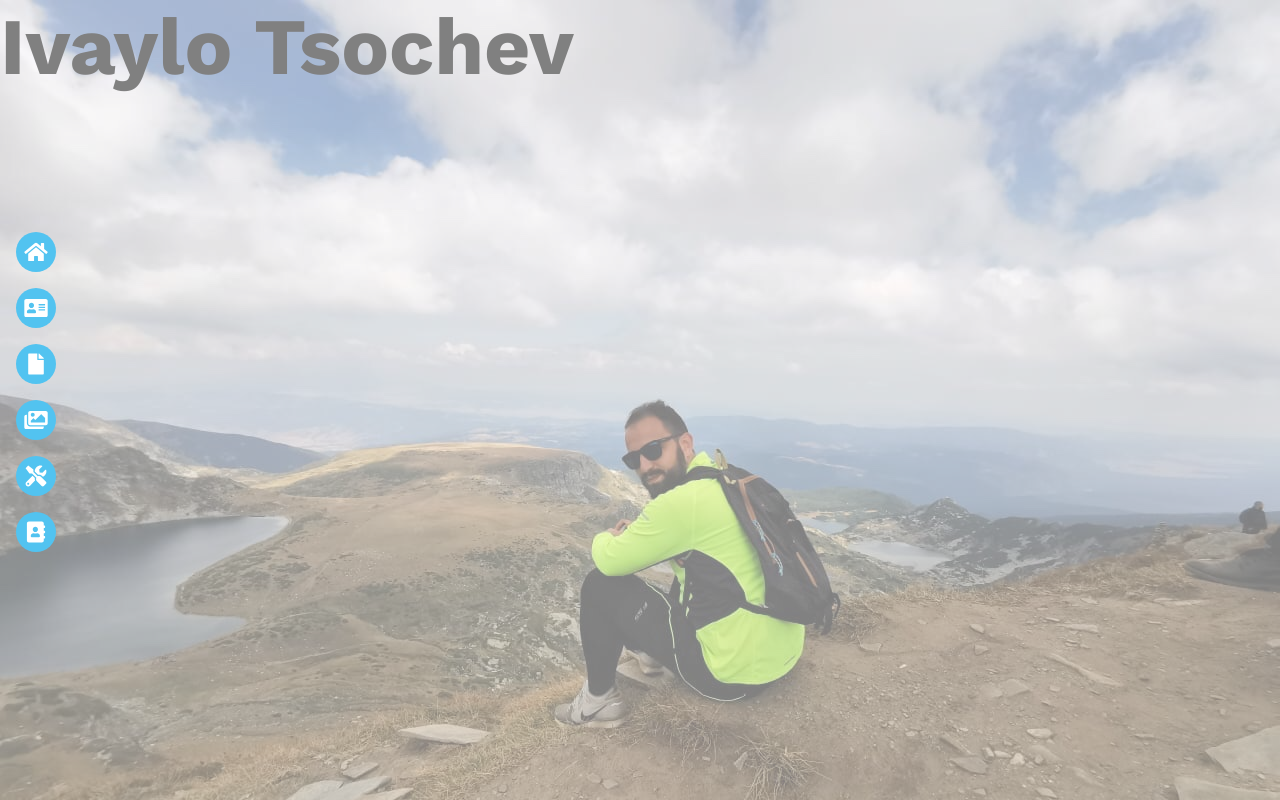
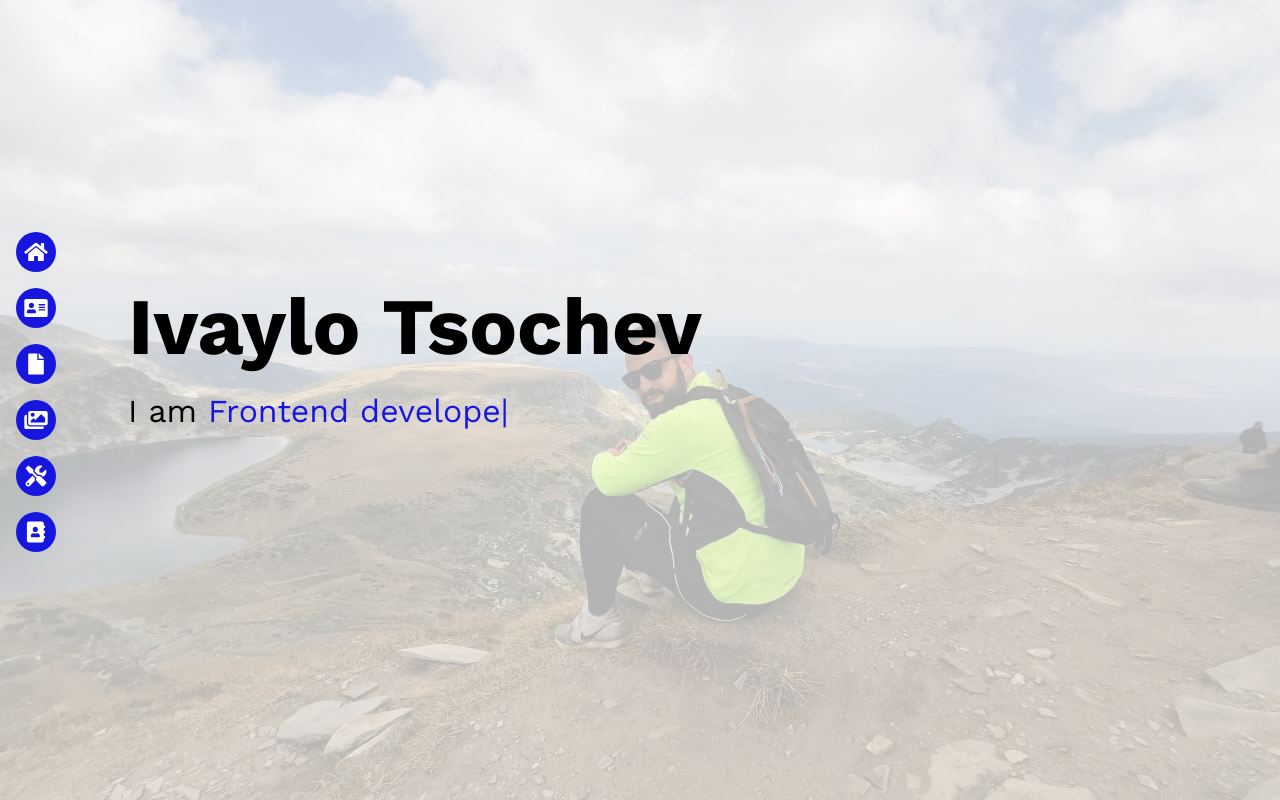
Before and after one commit to IvoTsochev/my-portfolio-react, a React (Create React App) app: page / in a window 1280 px wide. Built offline with nearby package versions, Linux system fonts and the light colour scheme.

Commit message:
styling on the header section and also animation

```diff
--- a/package.json
+++ b/package.json
@@ -13,6 +13,7 @@
     "react": "^17.0.1",
     "react-dom": "^17.0.1",
     "react-scripts": "4.0.1",
+    "react-typed": "^1.2.0",
     "styled-components": "^5.2.1",
     "web-vitals": "^0.2.4"
   },
--- a/src/components/Home/Home.jsx
+++ b/src/components/Home/Home.jsx
@@ -1,19 +1,25 @@
 import React from "react";
 import "./Home.scss";
-import styled from "styled-components";
-
-const MainTitle = styled.h1`
-  font-size: 5rem;
-  z-index: 10;
-`;
+import Typed from "react-typed";
 
 function Home() {
   return (
     <div id="home">
+      <div className="home-overlay"></div>
       <div className="home-info">
-        <MainTitle>Ivaylo Tsochev</MainTitle>
+        <h1>Ivaylo Tsochev</h1>
+        <br />
+        <div className="im-wrapper">
+          <span>I am </span>
+          <Typed
+            className="Iam-type"
+            strings={["Frontend developer", "Freelancer"]}
+            typeSpeed={40}
+            backSpeed={50}
+            loop
+          ></Typed>
+        </div>
       </div>
-      <div className="home-overlay"></div>
     </div>
   );
 }
--- a/src/components/Home/Home.scss
+++ b/src/components/Home/Home.scss
@@ -1,8 +1,24 @@
 #home {
   background-image: url("../../img/home-section-background.jpeg");
-  background-size: auto;
+  background-size: cover;
+  background-position: center center;
+  background-repeat: no-repeat;
   height: 100vh;
   position: relative;
+  .home-info {
+    position: absolute;
+    top: 35%;
+    left: 10%;
+    h1 {
+      font-size: 5rem;
+    }
+    .im-wrapper {
+      font-size: 2rem;
+      .Iam-type {
+        color: rgb(22, 22, 222);
+      }
+    }
+  }
   .home-overlay {
     position: absolute;
     top: 0;
@@ -10,6 +26,6 @@
     left: 0;
     right: 0;
     background-color: #fff;
-    opacity: 0.5;
+    opacity: 0.7;
   }
 }
--- a/src/components/Navigation/Navigation.scss
+++ b/src/components/Navigation/Navigation.scss
@@ -10,7 +10,7 @@
     li {
       position: relative;
       margin-bottom: 1rem;
-      background-color: rgb(82, 195, 240);
+      background-color: rgb(22, 22, 222);
       width: 40px;
       height: 40px;
       border-radius: 1000px;
```
Also changed, not shown: 2 other files (tests, documents, lock files or other folders).
